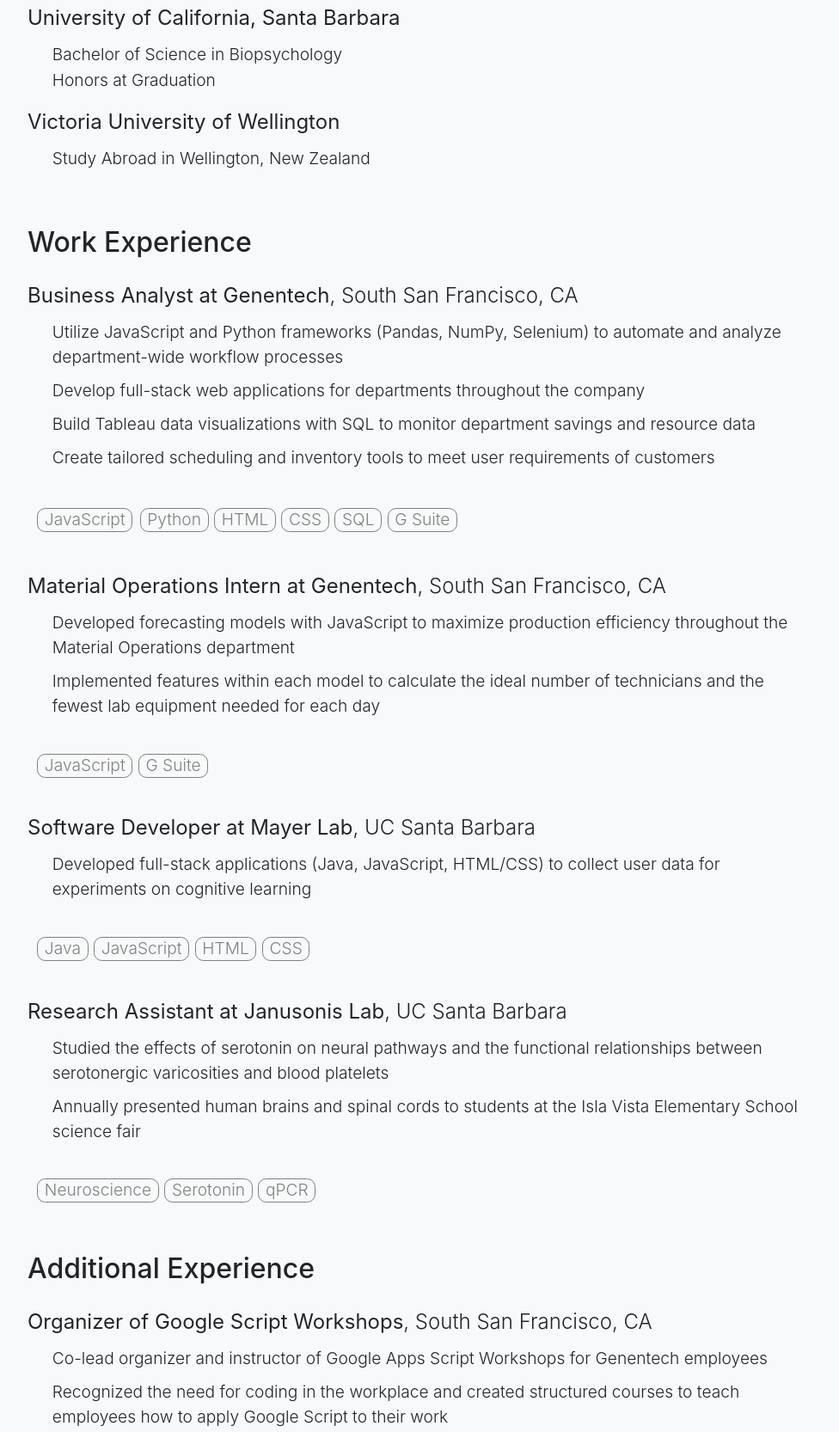
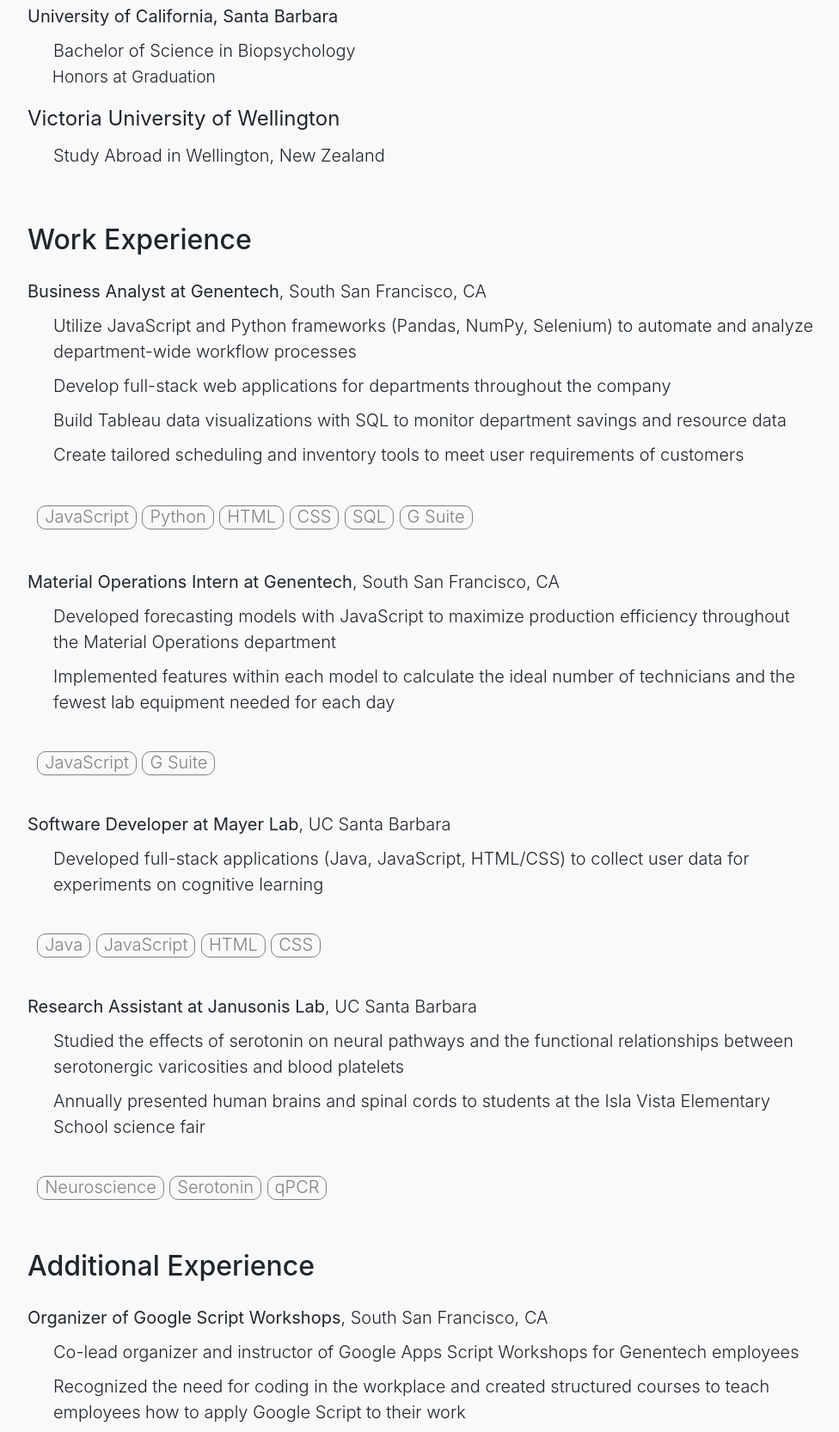
Before and after one commit to slunell/slunell.github.io, a website with bundled scripts: page index.html in a window 1280 px wide. Shown: the part 916-2582 px from the top of the page at 86% size, without its empty margins (148-1124 px from the left). Built offline with nearby package versions, Linux system fonts and the light colour scheme.

Commit message:
cleaned css

```diff
--- a/index.html
+++ b/index.html
@@ -68,7 +68,7 @@
     <!-- Header -->
     <header class="masthead d-flex">
       <div class="container text-center">
-        <h1 class="mb-1" style="font-family: Proxima Nova, sans-serif; color: white; font-size: 5em; margin-top: 0.8em; line-height: 90%">Scott Lunell</h1>
+        <h1 class="mb-1">Scott Lunell</h1>
         <h3 class="mb-5">
           <em></em>
         </h3>
@@ -78,75 +78,74 @@
 
     <!-- About -->
     <section class="content-section bg-light" id="about">
-      <div class="container" style="margin-top: -4em; margin-bottom: -2.5em;">
+      <div class="container" id="about-container">
         <div class="row">
           <div class="col-lg-10 mx-auto">
             <h2>Education</h2>
               <br>
-              <p class="lead" style="font-size: 1.5em; margin-top: -.3em;"><b>University of California, Santa Barbara</b></p>
-                <p class="lead" style="font-size: 1.2em; margin-top: -.3em; margin-left: 1.5em;">Bachelor of Science in Biopsychology</p>
-                <p class="lead" style="font-size: 1.2em; margin-top: -.8em; margin-left: 1.5em;">Honors at Graduation</p>
+              <p class="lead subheader"><b>University of California, Santa Barbara</b></p>
+                <p class="lead about-details">Bachelor of Science in Biopsychology</p>
+                <p class="lead" id ="honors">Honors at Graduation</p>
 
-              <p class="lead" style="font-size: 1.5em;"><b>Victoria University of Wellington</b></p>
-                <p class="lead" style="font-size: 1.2em; margin-top: -.3em; margin-left: 1.5em;">Study Abroad in Wellington, New Zealand</p>
+              <p class="lead" id="vic"><b>Victoria University of Wellington</b></p>
+                <p class="lead about-details">Study Abroad in Wellington, New Zealand</p>
             <br><br>
 
             <h2>Work Experience</h2>
               <br>
-              <p class="lead" style="font-size: 1.5em; margin-top: -.3em;"><b>Business Analyst at Genentech</b>, South San Francisco, CA</p>
-              <p class="lead" style="font-size: 1.2em; margin-top: -.3em; margin-left: 1.5em;">Utilize JavaScript and Python frameworks (Pandas, NumPy, Selenium) to automate and analyze department-wide workflow processes</p>
-              <p class="lead" style="font-size: 1.2em; margin-top: -.3em; margin-left: 1.5em;">Develop full-stack web applications for departments throughout the company</p>
-              <p class="lead" style="font-size: 1.2em; margin-top: -.3em; margin-left: 1.5em;">Build Tableau data visualizations with SQL to monitor department savings and resource data</p>
-              <p class="lead" style="font-size: 1.2em; margin-top: -.3em; margin-left: 1.5em;">Create tailored scheduling and inventory tools to meet user requirements of customers</p>
+              <p class="lead subheader"><b>Business Analyst at Genentech</b>, South San Francisco, CA</p>
+              <p class="lead about-details">Utilize JavaScript and Python frameworks (Pandas, NumPy, Selenium) to automate and analyze department-wide workflow processes</p>
+              <p class="lead about-details">Develop full-stack web applications for departments throughout the company</p>
+              <p class="lead about-details">Build Tableau data visualizations with SQL to monitor department savings and resource data</p>
+              <p class="lead about-details">Create tailored scheduling and inventory tools to meet user requirements of customers</p>
               <br>
-              <div style="margin: 0 auto; line-height: 220%; margin-left: 0.7em">
+              <div class="tagdiv" id="longtags">
                   <!-- use different font -->
-                <p class="lead tags" style="font-size: 1.2em; border: 1px solid grey; text-align: center; border-radius: 0.5em; color: grey; padding-left: .4em; padding-right: .4em; padding-bottom: .1em; margin-right: 0.2em;">JavaScript</p>
-                <p class="lead tags" style="font-size: 1.2em; border: 1px solid grey; text-align: center; border-radius: 0.5em; color: grey; padding-left: .4em; padding-right: .4em; padding-bottom: .1em; margin-right: 0.1em;">Python</p>
-                <p class="lead tags" style="font-size: 1.2em; border: 1px solid grey; text-align: center; border-radius: 0.5em; color: grey; padding-left: .4em; padding-right: .4em; padding-bottom: .1em; margin-right: 0.1em;">HTML</p>
-                <p class="lead tags" style="font-size: 1.2em; border: 1px solid grey; text-align: center; border-radius: 0.5em; color: grey; padding-left: .4em; padding-right: .4em; padding-bottom: .1em; margin-right: 0.1em;">CSS</p>
-
-                <p class="lead tags" style="font-size: 1.2em; border: 1px solid grey; text-align: center; border-radius: 0.5em; color: grey; padding-left: .4em; padding-right: .4em; padding-bottom: .1em; margin-right: 0.1em; margin-top: ">SQL</p>
-                <p class="lead tags" style="font-size: 1.2em; border: 1px solid grey; text-align: center; border-radius: 0.5em; color: grey; padding-left: .4em; padding-right: .4em; padding-bottom: .1em; margin-right: 0.1em; margin-top: ">G Suite</p>
+                <p class="lead tags">JavaScript</p>
+                <p class="lead tags">Python</p>
+                <p class="lead tags">HTML</p>
+                <p class="lead tags">CSS</p>
+                <p class="lead tags">SQL</p>
+                <p class="lead tags">G Suite</p>
               </div>
               <br><br>
-              <p class="lead" style="font-size: 1.5em; margin-top: -.3em;"><b>Material Operations Intern at Genentech</b>, South San Francisco, CA</p>
-              <p class="lead" style="font-size: 1.2em; margin-top: -.3em; margin-left: 1.5em;">Developed forecasting models with JavaScript to maximize production efficiency throughout the Material Operations department</p>
-              <p class="lead" style="font-size: 1.2em; margin-top: -.3em; margin-left: 1.5em;">Implemented features within each model to calculate the ideal number of technicians and the fewest lab equipment needed for each day</p>
+              <p class="lead subheader"><b>Material Operations Intern at Genentech</b>, South San Francisco, CA</p>
+              <p class="lead about-details">Developed forecasting models with JavaScript to maximize production efficiency throughout the Material Operations department</p>
+              <p class="lead about-details">Implemented features within each model to calculate the ideal number of technicians and the fewest lab equipment needed for each day</p>
               <br>
-              <div style="margin: 0 auto; margin-left: 0.7em;">
-                <p class="lead tags" style="font-size: 1.2em; border: 1px solid grey; text-align: center; border-radius: 0.5em; color: grey; padding-left: .4em; padding-right: .4em; padding-bottom: .1em; margin-right: 0.1em;">JavaScript</p>
-                <p class="lead tags" style="font-size: 1.2em; border: 1px solid grey; text-align: center; border-radius: 0.5em; color: grey; padding-left: .4em; padding-right: .4em; padding-bottom: .1em;">G Suite</p>
+              <div class="tagdiv">
+                <p class="lead tags">JavaScript</p>
+                <p class="lead tags">G Suite</p>
               </div>
               <br><br>
-              <p class="lead" style="font-size: 1.5em; margin-top: -.3em;"><b>Software Developer at Mayer Lab</b>, UC Santa Barbara</p>
-              <p class="lead" style="font-size: 1.2em; margin-top: -.3em; margin-left: 1.5em;">Developed full-stack applications (Java, JavaScript, HTML/CSS) to collect user data for experiments on cognitive learning</p>
+              <p class="lead subheader"><b>Software Developer at Mayer Lab</b>, UC Santa Barbara</p>
+              <p class="lead about-details">Developed full-stack applications (Java, JavaScript, HTML/CSS) to collect user data for experiments on cognitive learning</p>
               <br>
-              <div style="margin: 0 auto; margin-left: 0.7em;">
-                <p class="lead tags" style="font-size: 1.2em; border: 1px solid grey; text-align: center; border-radius: 0.5em; color: grey; padding-left: .4em; padding-right: .4em; padding-bottom: .1em; margin-right: 0.1em;">Java</p>
-                <p class="lead tags" style="font-size: 1.2em; border: 1px solid grey; text-align: center; border-radius: 0.5em; color: grey; padding-left: .4em; padding-right: .4em; padding-bottom: .1em; margin-right: 0.1em;">JavaScript</p>
-                <p class="lead tags" style="font-size: 1.2em; border: 1px solid grey; text-align: center; border-radius: 0.5em; color: grey; padding-left: .4em; padding-right: .4em; padding-bottom: .1em; margin-right: 0.1em;">HTML</p>
-                <p class="lead tags" style="font-size: 1.2em; border: 1px solid grey; text-align: center; border-radius: 0.5em; color: grey; padding-left: .4em; padding-right: .4em; padding-bottom: .1em;">CSS</p>
+              <div class="tagdiv">
+                <p class="lead tags">Java</p>
+                <p class="lead tags">JavaScript</p>
+                <p class="lead tags">HTML</p>
+                <p class="lead tags">CSS</p>
               </div>
               <br><br>
-              <p class="lead" style="font-size: 1.5em; margin-top: -.3em;"><b>Research Assistant at Janusonis Lab</b>, UC Santa Barbara</p>
-              <p class="lead" style="font-size: 1.2em; margin-top: -.3em; margin-left: 1.5em;">Studied the effects of serotonin on neural pathways and the functional relationships between serotonergic varicosities and blood platelets</p>
-              <p class="lead" style="font-size: 1.2em; margin-top: -.3em; margin-left: 1.5em;">Annually presented human brains and spinal cords to students at the Isla Vista Elementary School science fair</p>
+              <p class="lead subheader"><b>Research Assistant at Janusonis Lab</b>, UC Santa Barbara</p>
+              <p class="lead about-details">Studied the effects of serotonin on neural pathways and the functional relationships between serotonergic varicosities and blood platelets</p>
+              <p class="lead about-details">Annually presented human brains and spinal cords to students at the Isla Vista Elementary School science fair</p>
               <br>
-              <div style="margin: 0 auto; margin-left: 0.7em;">
-                <p class="lead tags" style="font-size: 1.2em; border: 1px solid grey; text-align: center; border-radius: 0.5em; color: grey; padding-left: .4em; padding-right: .4em; padding-bottom: .1em; margin-right: 0.1em;">Neuroscience</p>
-                <p class="lead tags" style="font-size: 1.2em; border: 1px solid grey; text-align: center; border-radius: 0.5em; color: grey; padding-left: .4em; padding-right: .4em; padding-bottom: .1em; margin-right: 0.1em;">Serotonin</p>
-                <p class="lead tags" style="font-size: 1.2em; border: 1px solid grey; text-align: center; border-radius: 0.5em; color: grey; padding-left: .4em; padding-right: .4em; padding-bottom: .1em; margin-right: 0.1em;">qPCR</p>
+              <div class="tagdiv">
+                <p class="lead tags">Neuroscience</p>
+                <p class="lead tags">Serotonin</p>
+                <p class="lead tags">qPCR</p>
               </div>
               <br><br>
             <h2 style="padding-top: .3em">Additional Experience</h2>
               <br>
-              <p class="lead" style="font-size: 1.5em; margin-top: -.3em;"><b>Organizer of Google Script Workshops</b>, South San Francisco, CA</p>
-              <p class="lead" style="font-size: 1.2em; margin-top: -.3em; margin-left: 1.5em;">Co-lead organizer and instructor of Google Apps Script Workshops for Genentech employees</p>
-              <p class="lead" style="font-size: 1.2em; margin-top: -.3em; margin-left: 1.5em;">Recognized the need for coding in the workplace and created structured courses to teach employees how to apply Google Script to their work</p>
+              <p class="lead subheader"><b>Organizer of Google Script Workshops</b>, South San Francisco, CA</p>
+              <p class="lead about-details">Co-lead organizer and instructor of Google Apps Script Workshops for Genentech employees</p>
+              <p class="lead about-details">Recognized the need for coding in the workplace and created structured courses to teach employees how to apply Google Script to their work</p>
               <br>
-              <p class="lead" style="font-size: 1.5em; margin-top: -.3em;"><b>Presenter at Society of Neuroscience Annual Meeting</b>, San Diego, CA</p>
-              <p class="lead" style="font-size: 1.2em; margin-top: -.3em; margin-left: 1.5em;">Presented original research on serotonin relationships between the central nervous system and blood platelets</p>
+              <p class="lead subheader"><b>Presenter at Society of Neuroscience Annual Meeting</b>, San Diego, CA</p>
+              <p class="lead about-details">Presented original research on serotonin relationships between the central nervous system and blood platelets</p>
           </div>
 
         </div>
```
Also changed, not shown: css/stylish-portfolio.min.css.
